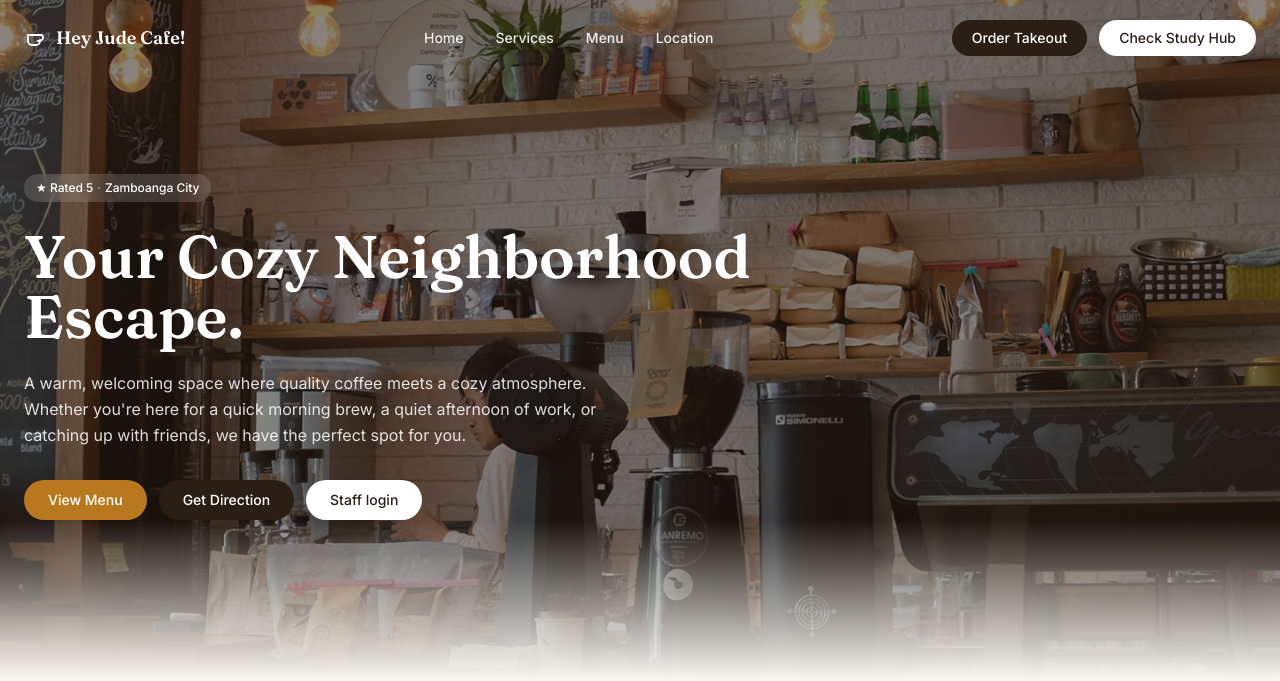
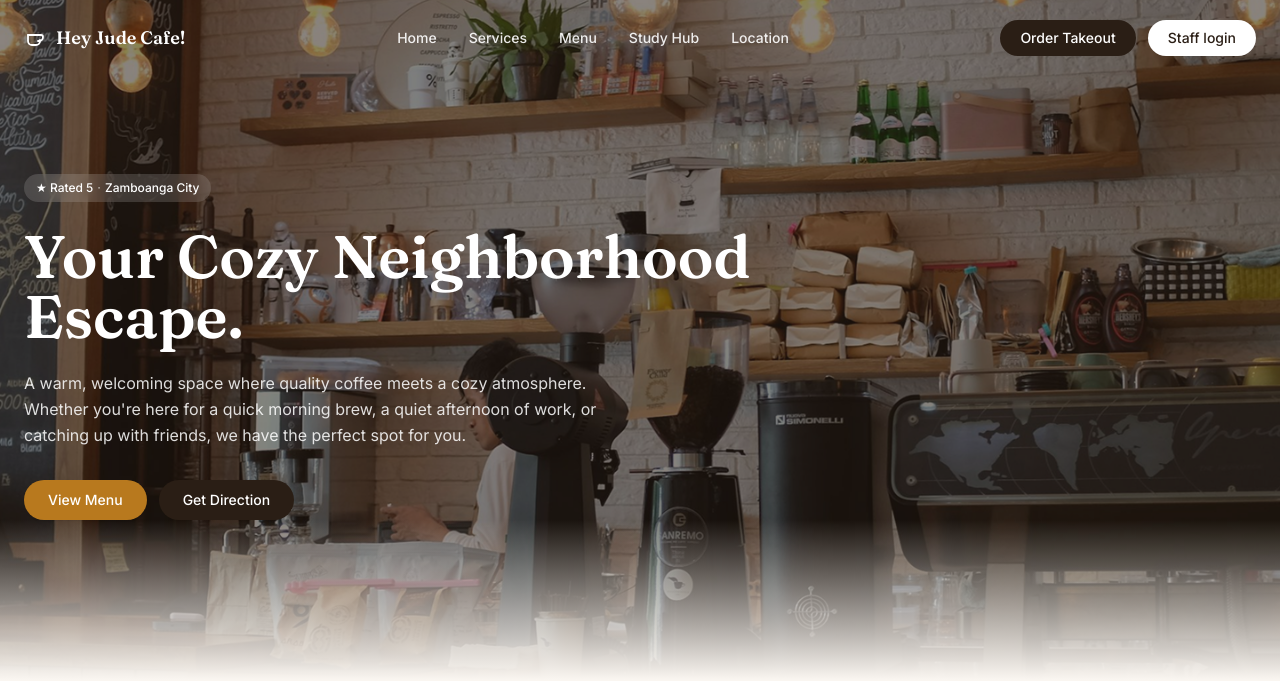
Before and after one commit to ViktorGreg/studyhub, a Django app: page / in a window 1280 px wide. Shown: the top 681 px of the page. Run offline with Django 5.2, Linux system fonts and the light colour scheme; data comes from the database, SQL or seed files in the repository; some libraries are stand-ins or nearby versions.

Commit message:
slight adjustment to home ui and login ui

```diff
--- a/apps/core/templates/core/home.html
+++ b/apps/core/templates/core/home.html
@@ -46,12 +46,13 @@
       <a href="#home" class="hover:text-white transition">Home</a>
       <a href="#services" class="hover:text-white transition">Services</a>
       <a href="#menu" class="hover:text-white transition">Menu</a>
+      <a href="#studyhub" class="hover:text-white transition">Study Hub</a>
       <a href="#location" class="hover:text-white transition">Location</a>
     </nav>
 
     <div class="hidden md:flex items-center gap-3">
       <a href="#order" class="px-5 py-2 rounded-full bg-coffee-900 text-white text-sm font-medium hover:bg-coffee-700 transition">Order Takeout</a>
-      <a href="#studyhub" class="px-5 py-2 rounded-full bg-white text-coffee-900 text-sm font-medium hover:bg-coffee-50 transition">Check Study Hub</a>
+      <a href="{% url 'admin_login' %}" class="px-5 py-2 rounded-full bg-white text-coffee-900 text-sm font-medium hover:bg-coffee-50 transition">Staff login</a>
     </div>
   </div>
 </header>
@@ -83,7 +84,6 @@
     <div class="mt-8 flex flex-wrap items-center gap-3">
       <a href="#menu" class="px-6 py-2.5 rounded-full bg-amber-600 text-white text-sm font-medium hover:bg-amber-700 transition shadow-sm">View Menu</a>
       <a href="#location" class="px-6 py-2.5 rounded-full bg-coffee-900 text-white text-sm font-medium hover:bg-coffee-700 transition">Get Direction</a>
-      <a href="{% url 'admin_login' %}" class="px-6 py-2.5 rounded-full bg-white text-coffee-900 text-sm font-medium hover:bg-coffee-50 transition">Staff login</a>
     </div>
   </div>
 </section>
--- a/apps/core/templates/core/login.html
+++ b/apps/core/templates/core/login.html
@@ -39,7 +39,7 @@
 </head>
 <body class="bg-coffee-50 font-body text-coffee-900">
 
-<div class="min-h-screen flex">
+<div class="h-screen flex">
 
   <!-- Left panel: brand / illustration -->
   <div class="hidden lg:flex lg:w-1/2 bg-coffee-900">
```
